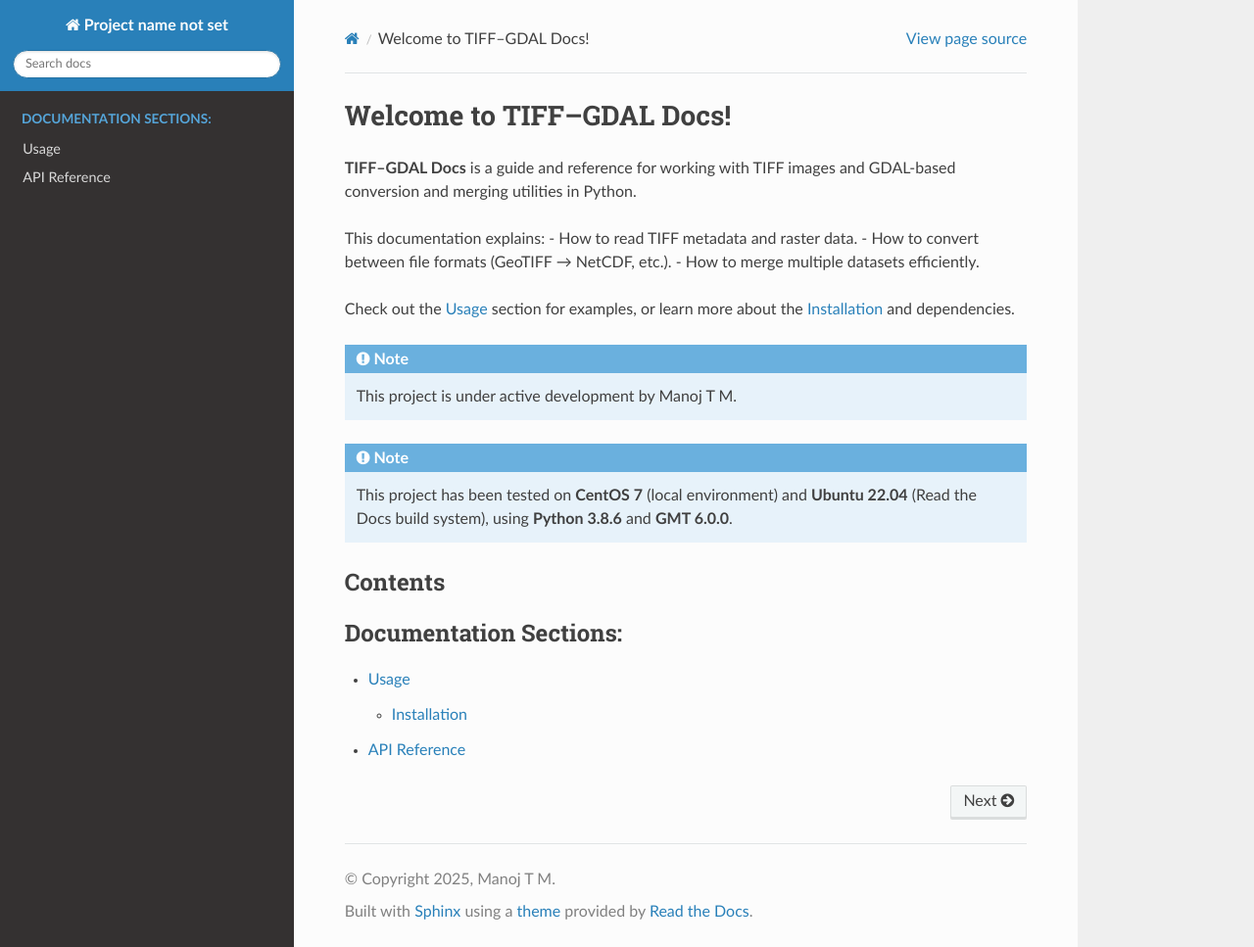
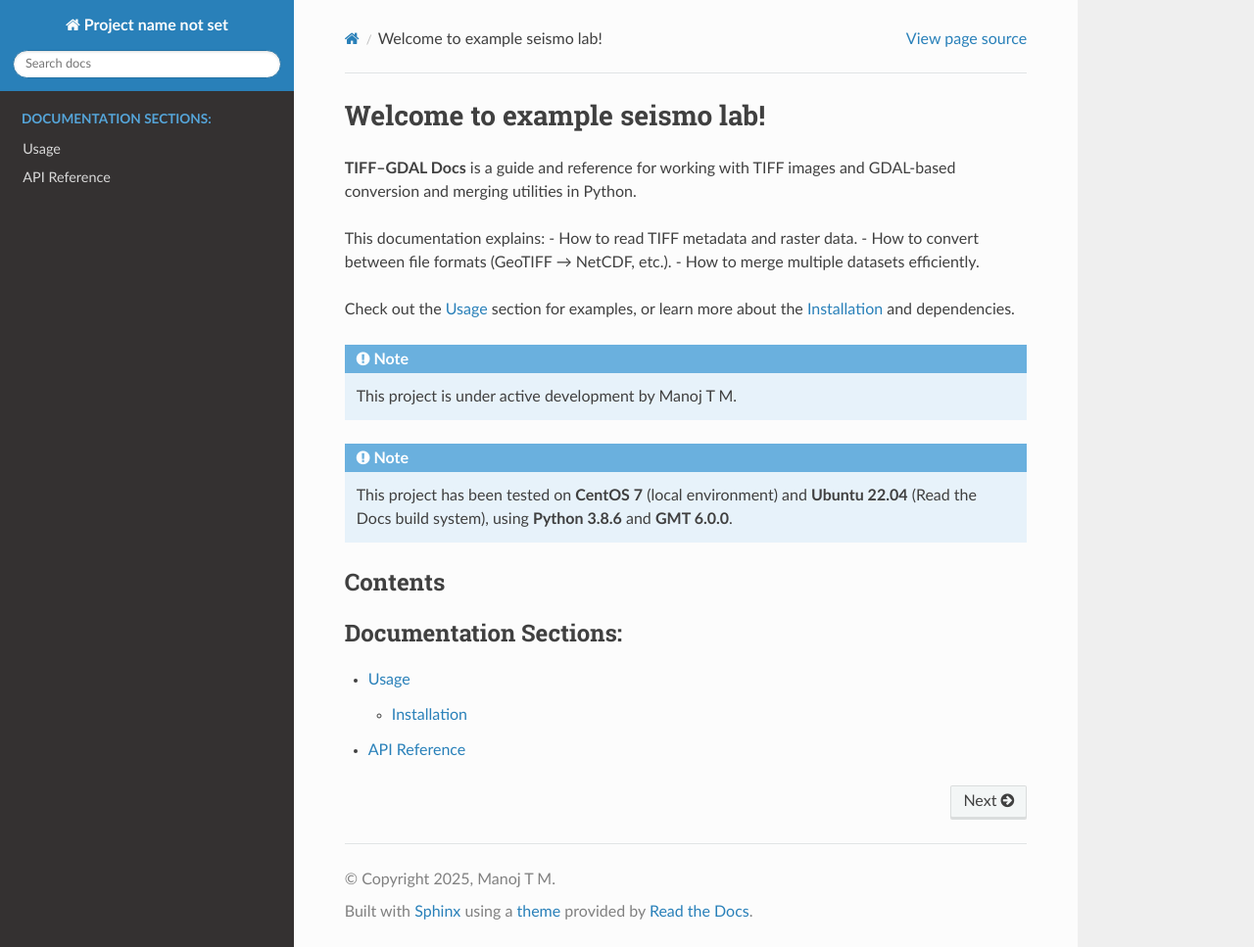
Before and after one commit to ManojTM-dev/example-seismo-lab, a Sphinx documentation site: the page built from docs/source/index.rst, in a window 1280 px wide and 967 px high. Shown: the whole window at 98% size. Built offline with Sphinx 7.4.7 and the Read the Docs theme 3.1.0, drawn with Linux system fonts in a browser that asks for light colours.

Commit message:
Update index.rst

```diff
--- a/docs/source/index.rst
+++ b/docs/source/index.rst
@@ -1,4 +1,4 @@
-Welcome to TIFF–GDAL Docs!
+Welcome to example seismo lab!
 ==========================
 
 **TIFF–GDAL Docs** is a guide and reference for working with TIFF images and GDAL-based
```
